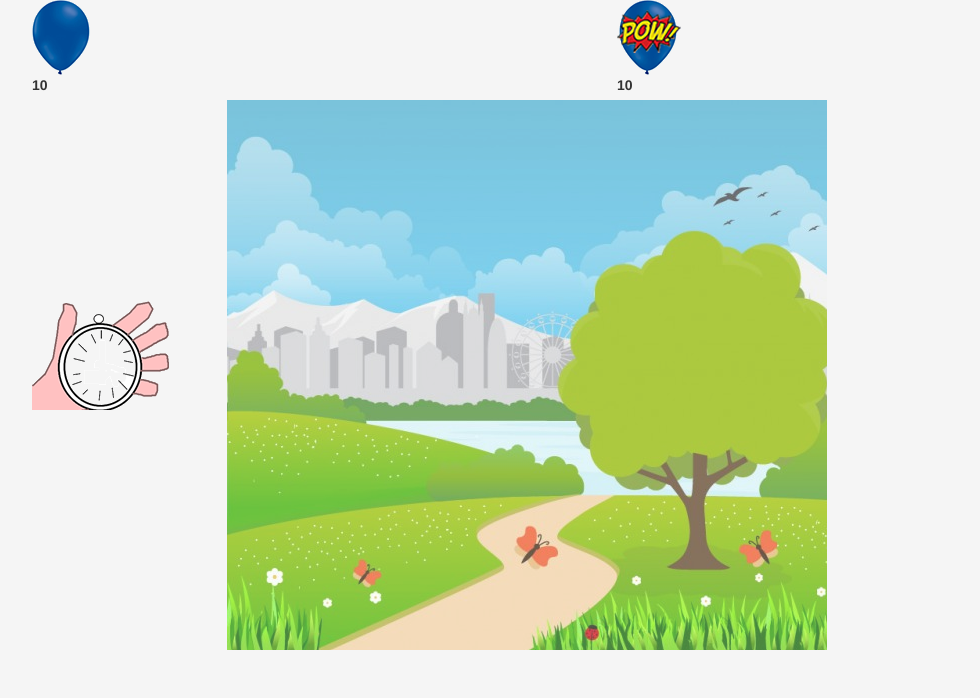
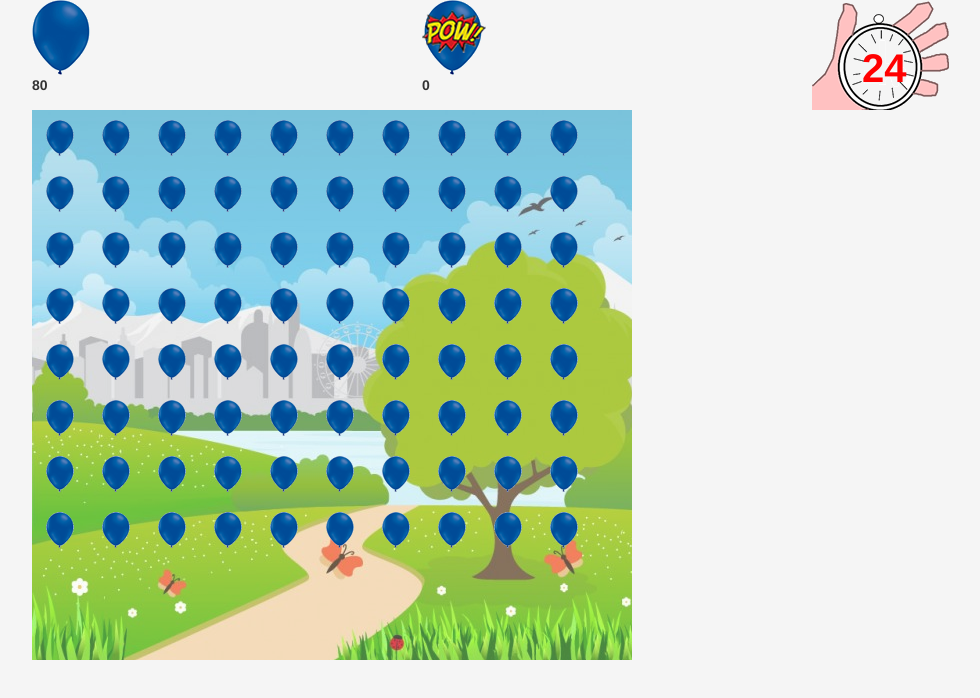
Before and after one commit to sidcleyWilker/Estourando-Baloes, a plain HTML site: page jogo.html in a window 1280 px wide. Shown: the whole page, without its empty margins (38-1018 px from the left). Drawn offline with nearby package versions, Linux system fonts and the light colour scheme.

Commit message:
Adicionando a logica do jogo e modificando algumas besteiras

```diff
--- a/css/estilo.css
+++ b/css/estilo.css
@@ -2,6 +2,7 @@
 
 body {
 	background: #F5F5F5;
+	overflow-y: hidden;
 }
 
 .div-nivel {
@@ -73,23 +74,22 @@ h1 {
 
 
 
-.cronometro {
+.cronometro-img {
 	background: url('../imgs/cronometro.png') no-repeat;
 	height: 110px;
 	width: 140px;
 }
 
-/* md */
-@media screen and (min-width: 992px) {
-	.cronometro {
-		margin-top: 200px;
-	}
+#cronometro {
+	position: fixed;
+	margin-top: 40px;
+	margin-left: 50px;
+	font-size: 40px;
+	color: red;
 }
 
-
-/* lg */
-@media screen and (min-width: 1200px) {
-	.cronometro {
-		margin-top: 200px;
-	}
+.cenario {
+	background: url("../imgs/cenario.png")no-repeat;
+	height: 550px;
+	width: 600px;
 }
--- a/jogo.html
+++ b/jogo.html
@@ -8,39 +8,37 @@
 		<link href="css/estilo.css" rel="stylesheet">
 	</head>
 
-	<body>
-
+	<body onload="startJogo()">
 
 
 		<div class="container">
 			<div class="row">
 
-				<div class="col-xs-6 col-sm-6 col-md-6 col-lg-6">
+				<div class="col-xs-4 col-sm-4 col-md-4 col-lg-4">
 					<div class="balao_azul_grande">
 						<img src="imgs/balao_azul_grande.png" class="img-responsive">
-						<label>10</label>
+						<label id="baloes_inteiros"></label>
 					</div>
 				</div>
 
-				<div class="col-xs-6 col-sm-6 col-md-6 col-lg-6">
+				<div class="col-xs-4 col-sm-4 col-md-4 col-lg-4">
 					<div class="balao_azul_grande">
 						<img src="imgs/balao_azul_grande_estourado.png" class="img-responsive">
-						<label>10</label>
+						<label id="baloes_estourados"></label>
 					</div>
 				</div>
 
+				<div class="col-xs-4 col-sm-4 col-md-4 col-lg-4">
+					<div class="cronometro-img">
+					<strong id="cronometro"></strong>
+					</div>
+				</div>
 			</div>
 
 			<div class="row">
-				<div class="col-xs-12 col-sm-2 col-md-2 col-lg-2">
-					<div class="cronometro">
+				<div class="col-xs-12 col-sm-12 col-md-12 col-lg-12 ">
+					<div id="cenario_id" class="cenario">
 
-					</div>
-				</div>
-
-				<div class="col-xs-12 col-sm-10 col-md-10 col-lg-10 ">
-					<div class="cenario">
-						<img src="imgs/cenario.png" class="img-responsive">
 					</div>
 				</div>
 			</div>
--- a/js/myjs.js
+++ b/js/myjs.js
@@ -2,9 +2,126 @@ $(function () {
   $('[data-toggle="tooltip"]').tooltip()
 })
 
+var timerId = null;
 
 function iniciarJogo(){
 
 	var nivel = document.getElementById('nivel_jogo').value;
+	window.location.href = "jogo.html?"+nivel;
+}
 
+
+function startJogo(){
+	var url = window.location.search;
+	var nivel_jogo = url.replace("?","");
+
+	var tempo_segundos = 0;
+
+	if (nivel_jogo == 1) {
+		tempo_segundos = 120;
+	}else if (nivel_jogo == 2) {
+		tempo_segundos = 60;
+	}else {
+		tempo_segundos = 30;
+	}
+
+	document.getElementById('cronometro').innerHTML = tempo_segundos;
+
+	var qtde_baloes = 80;
+
+	cria_baloes(qtde_baloes);
+
+	//imprimir qtde baloes inteiros
+	document.getElementById('baloes_inteiros').innerHTML = qtde_baloes;
+	document.getElementById('baloes_estourados').innerHTML = 0;
+
+	contagem_tempo(tempo_segundos);
 }
+
+
+
+function contagem_tempo (segundos){
+
+	var segundos = segundos -1;
+
+	if (segundos < 0) {
+		clearTimeout (timerId);
+		game_over();
+		return false;
+	}
+
+	document.getElementById('cronometro').innerHTML = segundos;
+
+	timerId = setTimeout('contagem_tempo ('+segundos+')', 1000);
+}
+
+function game_over(){
+	remove_eventos_baloes();
+	alert("Acabou o tempo");
+}
+
+
+function cria_baloes(qtde_baloes){
+
+	for(var i = 1; i <= qtde_baloes; i++){
+
+		var balao = document.createElement("img");
+		balao.src = 'imgs/balao_azul_pequeno.png';
+		balao.style.margin = '10px';
+		balao.onclick = function(){
+			estourar_baloes(this);
+		}
+		balao.id = 'b'+i;
+
+		document.getElementById('cenario_id').appendChild(balao);
+	}
+}
+
+function estourar_baloes(e){
+	var id_balao = e.id;
+	document.getElementById(id_balao).setAttribute("onclick","");
+	document.getElementById(id_balao).src = "imgs/balao_azul_pequeno_estourado.png";
+
+	pontuacao(-1);
+}
+
+
+function pontuacao(acao){
+
+	var baloes_inteiros = document.getElementById("baloes_inteiros").innerHTML;
+	var baloes_estourados = document.getElementById("baloes_estourados").innerHTML;
+
+
+	baloes_inteiros = parseInt(baloes_inteiros);
+	baloes_estourados = parseInt(baloes_estourados);
+
+	baloes_inteiros--;
+	baloes_estourados++;
+
+	document.getElementById("baloes_inteiros").innerHTML = baloes_inteiros;
+	document.getElementById("baloes_estourados").innerHTML = baloes_estourados;
+
+	situacao_jogo(baloes_inteiros);
+}
+
+function situacao_jogo(baloes_inteiros){
+	if (baloes_inteiros == 0) {
+		alert("Parabens vc conseguio estourar todos os baloes");
+		parar_jogo();
+	}
+}
+
+function parar_jogo(){
+	clearTimeout (timerId);
+}
+
+
+function remove_eventos_baloes() {
+    var i = 1;
+
+    while(document.getElementById('b'+i)) {
+
+        document.getElementById('b'+i).onclick = '';
+        i++;
+    }
+}
```
Also changed, not shown: index.html (+3 -3 lines).
